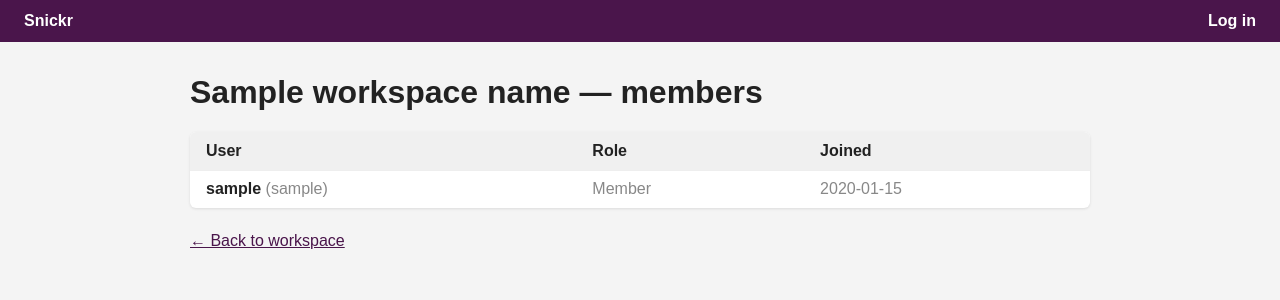
After one commit to dooooominic/Snickr, a Flask app: template templates/workspace_members.html in a window 1280 px wide. The commit adds this page. Shown: the top 300 px of the page. Run offline with Flask 3, Linux system fonts and the light colour scheme; the template is opened without the code that fills it: most values are stand-ins (such as "Sample title", 1, 10 or a date in 2020); some libraries are stand-ins or nearby versions.

Commit message:
Add workspace members page with promote and stale-invite views

```diff
--- a/app.py
+++ b/app.py
@@ -641,6 +641,106 @@ def respond_channel_invitation(invitation_id, action):
     return redirect(url_for("invitations"))
 
 
+@app.route("/workspace/<workspace_id>/members")
+@login_required
+def workspace_members(workspace_id):
+    user = current_user()
+
+    me = db.query(
+        "SELECT is_admin FROM workspace_membership WHERE workspace_id = %s AND user_id = %s",
+        (workspace_id, user["id"]),
+    )
+    if not me:
+        flash("You don't have access to that workspace.")
+        return redirect(url_for("dashboard"))
+    is_admin = me[0]["is_admin"]
+
+    ws = db.query(
+        "SELECT workspace_name FROM workspaces WHERE workspace_id = %s",
+        (workspace_id,),
+    )
+    if not ws:
+        flash("Workspace not found.")
+        return redirect(url_for("dashboard"))
+
+    members = db.query(
+        """
+        SELECT u.user_id, u.username, u.nickname, wm.is_admin, wm.joined_time
+        FROM workspace_membership wm
+        JOIN users u ON wm.user_id = u.user_id
+        WHERE wm.workspace_id = %s
+        ORDER BY wm.is_admin DESC, u.username
+        """,
+        (workspace_id,),
+    )
+
+    stale_invites = []
+    if is_admin:
+        stale_invites = db.query(
+            """
+            SELECT
+                c.channel_id,
+                c.channel_name,
+                u.username AS invitee,
+                u.nickname AS invitee_nickname,
+                inv.username AS invited_by,
+                ci.invitation_time,
+                EXTRACT(DAY FROM now() - ci.invitation_time)::int AS days_stale
+            FROM channel_invitation ci
+            JOIN channels c ON c.channel_id = ci.channel_id
+            JOIN users u   ON u.user_id   = ci.invitee_user_id
+            JOIN users inv ON inv.user_id = ci.inviter_user_id
+            WHERE c.workspace_id = %s
+              AND c.channel_type = 'public'
+              AND ci.invite_status = 'pending'
+              AND ci.invitation_time < now() - INTERVAL '5 days'
+              AND NOT EXISTS (
+                  SELECT 1 FROM channel_membership cm
+                  WHERE cm.channel_id = ci.channel_id
+                    AND cm.user_id = ci.invitee_user_id
+              )
+            ORDER BY c.channel_name, ci.invitation_time
+            """,
+            (workspace_id,),
+        )
+
+    return render_template(
+        "workspace_members.html",
+        workspace_id=workspace_id,
+        workspace_name=ws[0]["workspace_name"],
+        is_admin=is_admin,
+        members=members,
+        stale_invites=stale_invites,
+        current_user_id=user["id"],
+    )
+
+
+@app.route("/workspace/<workspace_id>/members/<member_id>/promote", methods=["POST"])
+@login_required
+def promote_member(workspace_id, member_id):
+    user = current_user()
+
+    is_admin = db.query(
+        "SELECT 1 FROM workspace_membership WHERE workspace_id = %s AND user_id = %s AND is_admin = true",
+        (workspace_id, user["id"]),
+    )
+    if not is_admin:
+        flash("Only workspace admins can promote members.")
+        return redirect(url_for("workspace_members", workspace_id=workspace_id))
+
+    rowcount = db.execute(
+        """
+        UPDATE workspace_membership
+        SET is_admin = true
+        WHERE workspace_id = %s AND user_id = %s AND is_admin = false
+        """,
+        (workspace_id, member_id),
+    )
+
+    flash("Member promoted to admin." if rowcount else "Member not found or already an admin.")
+    return redirect(url_for("workspace_members", workspace_id=workspace_id))
+
+
 @app.route("/search")
 @login_required
 def search():
--- a/templates/invitations.html
+++ b/templates/invitations.html
@@ -55,4 +55,6 @@
 {% else %}
   <p style="color:#777">No pending channel invitations.</p>
 {% endif %}
+
+<p style="margin-top:1.5rem"><a href="{{ url_for('dashboard') }}">&larr; Back to dashboard</a></p>
 {% endblock %}
--- /dev/null
+++ b/templates/workspace_members.html
@@ -0,0 +1,82 @@
+{% extends "base.html" %}
+{% block title %}Snickr — {{ workspace_name }} members{% endblock %}
+{% block content %}
+<h1>{{ workspace_name }} — members</h1>
+
+<table style="width:100%;background:#fff;border-collapse:collapse;border-radius:6px;overflow:hidden;box-shadow:0 1px 3px rgba(0,0,0,.1)">
+  <thead style="background:#f0f0f0">
+    <tr>
+      <th style="text-align:left;padding:0.6rem 1rem">User</th>
+      <th style="text-align:left;padding:0.6rem 1rem">Role</th>
+      <th style="text-align:left;padding:0.6rem 1rem">Joined</th>
+      {% if is_admin %}<th style="padding:0.6rem 1rem"></th>{% endif %}
+    </tr>
+  </thead>
+  <tbody>
+    {% for m in members %}
+      <tr style="border-top:1px solid #eee">
+        <td style="padding:0.6rem 1rem">
+          <strong>{{ m.username }}</strong>
+          {% if m.nickname %}<span style="color:#888">({{ m.nickname }})</span>{% endif %}
+        </td>
+        <td style="padding:0.6rem 1rem">
+          {% if m.is_admin %}
+            <span style="background:#4a154b;color:#fff;padding:0.15rem 0.5rem;border-radius:3px;font-size:0.8rem">Admin</span>
+          {% else %}
+            <span style="color:#888">Member</span>
+          {% endif %}
+        </td>
+        <td style="padding:0.6rem 1rem;color:#888">{{ m.joined_time.strftime('%Y-%m-%d') }}</td>
+        {% if is_admin %}
+          <td style="padding:0.6rem 1rem;text-align:right">
+            {% if not m.is_admin and m.user_id|string != current_user_id %}
+              <form method="post" action="{{ url_for('promote_member', workspace_id=workspace_id, member_id=m.user_id) }}" style="margin:0">
+                <button type="submit" style="padding:0.3rem 0.7rem;font-size:0.85rem">Promote to admin</button>
+              </form>
+            {% endif %}
+          </td>
+        {% endif %}
+      </tr>
+    {% endfor %}
+  </tbody>
+</table>
+
+{% if is_admin %}
+  <h2 style="margin-top:2rem">Stale public-channel invitations</h2>
+  <p style="color:#666;font-size:0.9rem">
+    Pending invitations to public channels that are over 5 days old and have not been joined.
+  </p>
+  {% if stale_invites %}
+    <table style="width:100%;background:#fff;border-collapse:collapse;border-radius:6px;overflow:hidden;box-shadow:0 1px 3px rgba(0,0,0,.1)">
+      <thead style="background:#f0f0f0">
+        <tr>
+          <th style="text-align:left;padding:0.6rem 1rem">Channel</th>
+          <th style="text-align:left;padding:0.6rem 1rem">Invitee</th>
+          <th style="text-align:left;padding:0.6rem 1rem">Invited by</th>
+          <th style="text-align:left;padding:0.6rem 1rem">Sent</th>
+          <th style="text-align:left;padding:0.6rem 1rem">Days stale</th>
+        </tr>
+      </thead>
+      <tbody>
+        {% for s in stale_invites %}
+          <tr style="border-top:1px solid #eee">
+            <td style="padding:0.6rem 1rem">
+              <a href="{{ url_for('channel', channel_id=s.channel_id) }}"># {{ s.channel_name }}</a>
+            </td>
+            <td style="padding:0.6rem 1rem">
+              {{ s.invitee }}{% if s.invitee_nickname %} <span style="color:#888">({{ s.invitee_nickname }})</span>{% endif %}
+            </td>
+            <td style="padding:0.6rem 1rem">{{ s.invited_by }}</td>
+            <td style="padding:0.6rem 1rem;color:#888">{{ s.invitation_time.strftime('%Y-%m-%d') }}</td>
+            <td style="padding:0.6rem 1rem;color:#a33">{{ s.days_stale }}</td>
+          </tr>
+        {% endfor %}
+      </tbody>
+    </table>
+  {% else %}
+    <p style="color:#777">No stale public-channel invitations.</p>
+  {% endif %}
+{% endif %}
+
+<p style="margin-top:1.5rem"><a href="{{ url_for('workspace', workspace_id=workspace_id) }}">&larr; Back to workspace</a></p>
+{% endblock %}
```
Also changed, not shown: templates/workspace.html (+6 -3 lines).
